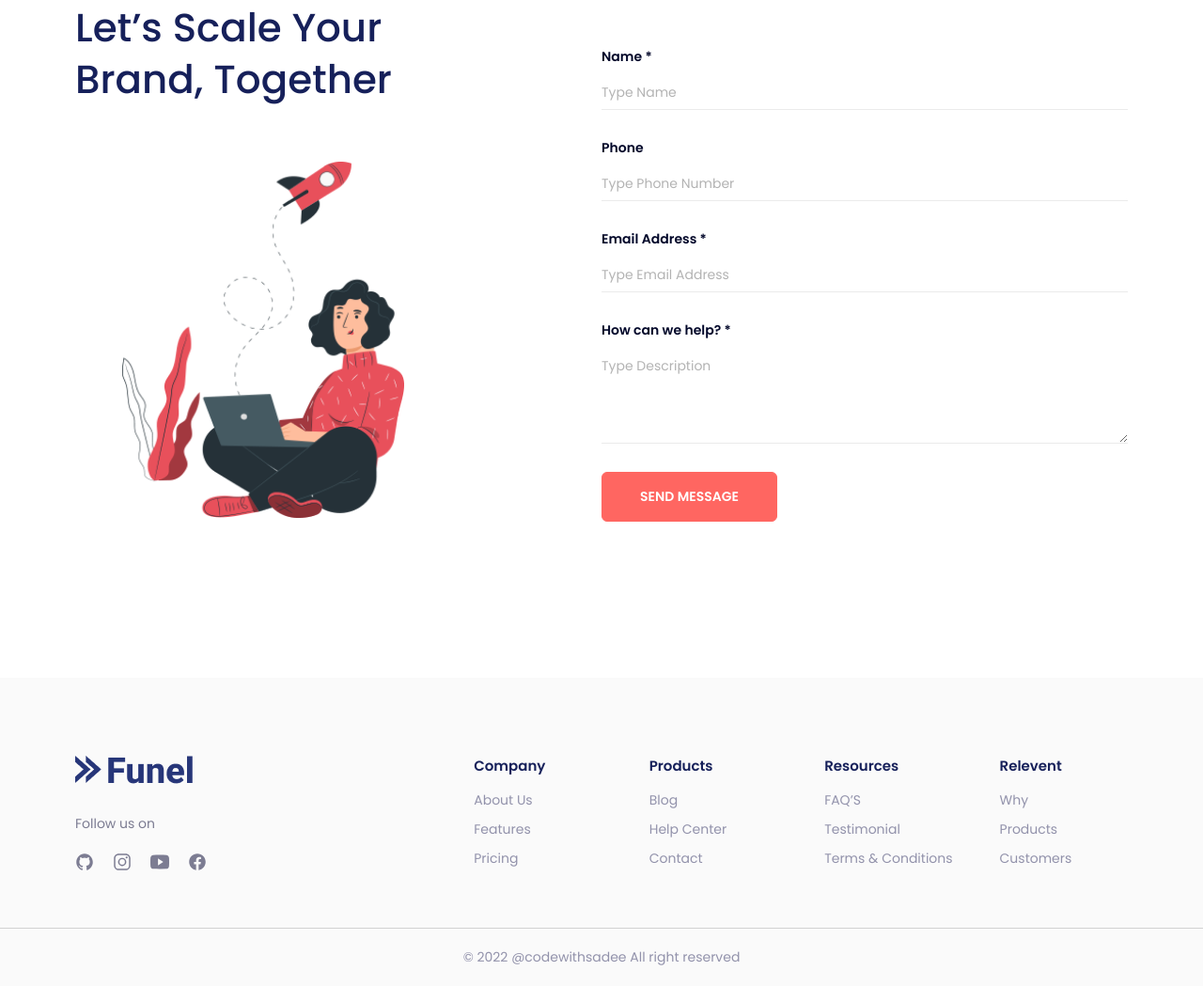
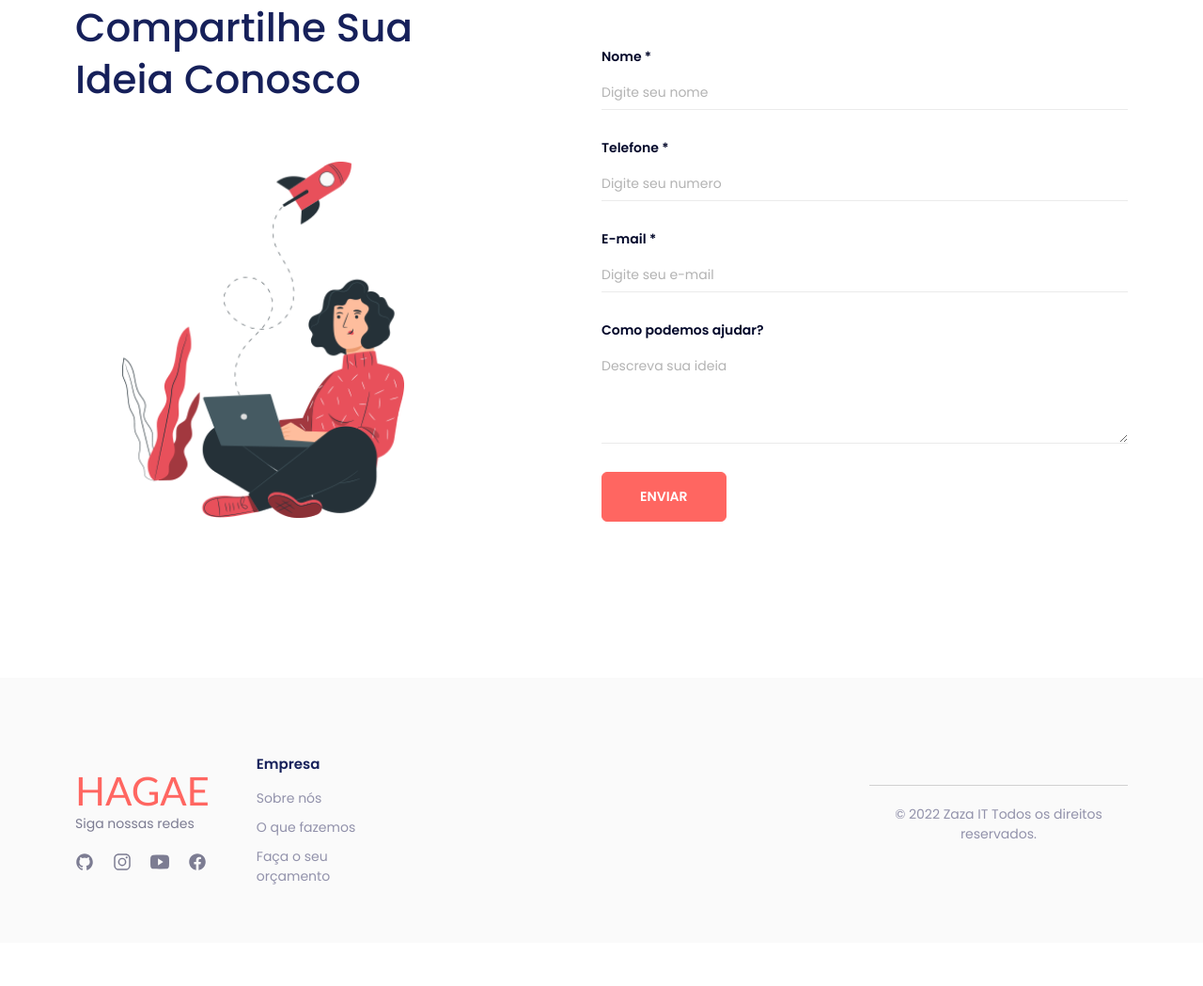
Before and after one commit to relicote/projetos_hagae, a plain HTML site: page index.html in a window 1280 px wide. Shown: the part 4098-5147 px from the top of the page at 94% size. After the commit the page ends 5101 px from the top, so only its background shows below. Drawn offline with nearby package versions, Linux system fonts and the light colour scheme.

Commit message:
att footer

```diff
--- a/index.html
+++ b/index.html
@@ -313,7 +313,7 @@
         <div class="container">
 
           <div class="contact-content">
-            <h2 class="h2 contact-title">Let’s scale your brand, together</h2>
+            <h2 class="h2 contact-title">Compartilhe sua ideia conosco</h2>
 
             <figure class="contact-banner">
               <img src="./assets/images/contact.png" alt="contact banner">
@@ -323,31 +323,31 @@
           <form action="" class="contact-form">
 
             <div class="input-wrapper">
-              <label for="name" class="input-label">Name *</label>
+              <label for="name" class="input-label">Nome *</label>
 
-              <input type="text" name="name" id="name" required placeholder="Type Name" class="input-field">
+              <input type="text" name="name" id="name" required placeholder="Digite seu nome" class="input-field" >
             </div>
 
             <div class="input-wrapper">
-              <label for="phone" class="input-label">Phone</label>
+              <label for="phone" class="input-label">Telefone *</label>
 
-              <input type="tel" name="phone" id="phone" placeholder="Type Phone Number" class="input-field">
+              <input type="tel" name="phone" id="phone" required placeholder="Digite seu numero" class="input-field">
             </div>
 
             <div class="input-wrapper">
-              <label for="email" class="input-label">Email Address *</label>
+              <label for="email" class="input-label">E-mail *</label>
 
-              <input type="email" name="email" id="email" required placeholder="Type Email Address" class="input-field">
+              <input type="email" name="email" id="email" required placeholder="Digite seu e-mail" class="input-field">
             </div>
 
             <div class="input-wrapper">
-              <label for="message" class="input-label">How can we help? *</label>
+              <label for="message" class="input-label">Como podemos ajudar? </label>
 
-              <textarea name="message" id="message" placeholder="Type Description" required
+              <textarea name="message" id="message" placeholder="Descreva sua ideia" required
                 class="input-field"></textarea>
             </div>
 
-            <button type="submit" class="btn btn-primary">Send Message</button>
+            <button type="submit" class="btn btn-primary">ENVIAR</button>
 
           </form>
 
@@ -373,11 +373,11 @@
 
         <div class="footer-brand">
 
-          <a href="#" class="logo">
-            <img src="./assets/images/logo.png" alt="Funel logo">
+          <a href="#" class="logo_nav">
+            <p>HAGAE</p>
           </a>
 
-          <p class="footer-text">Follow us on</p>
+          <p class="footer-text">Siga nossas redes</p>
 
           <ul class="social-list">
 
@@ -414,24 +414,24 @@
           <ul class="footer-link-list">
 
             <li>
-              <h3 class="h4 link-title">Company</h3>
+              <h3 class="h4 link-title">Empresa</h3>
             </li>
 
             <li>
-              <a href="#" class="footer-link">About Us</a>
+              <a href="#" class="footer-link">Sobre nós</a>
             </li>
 
             <li>
-              <a href="#" class="footer-link">Features</a>
+              <a href="#" class="footer-link">O que fazemos</a>
             </li>
 
             <li>
-              <a href="#" class="footer-link">Pricing</a>
+              <a href="#" class="footer-link">Faça o seu orçamento</a>
             </li>
 
           </ul>
 
-          <ul class="footer-link-list">
+          <!-- <ul class="footer-link-list">
 
             <li>
               <h3 class="h4 link-title">Products</h3>
@@ -493,12 +493,12 @@
 
         </div>
 
-      </div>
+      </div> -->
     </div>
 
     <div class="footer-bottom">
       <p class="copyright">
-        &copy; 2022 <a href="#">@codewithsadee</a> All right reserved
+        &copy; 2022 <a href="#">Zaza IT</a> Todos os direitos reservados.
       </p>
     </div>
 
```
